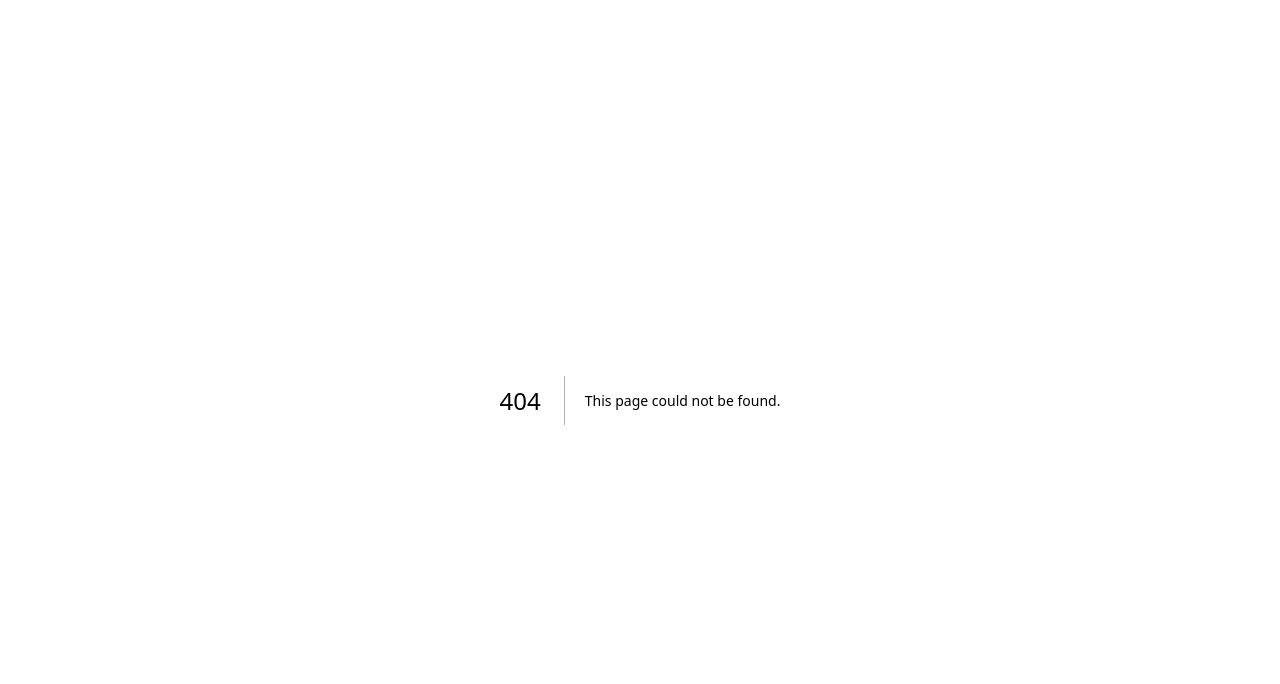
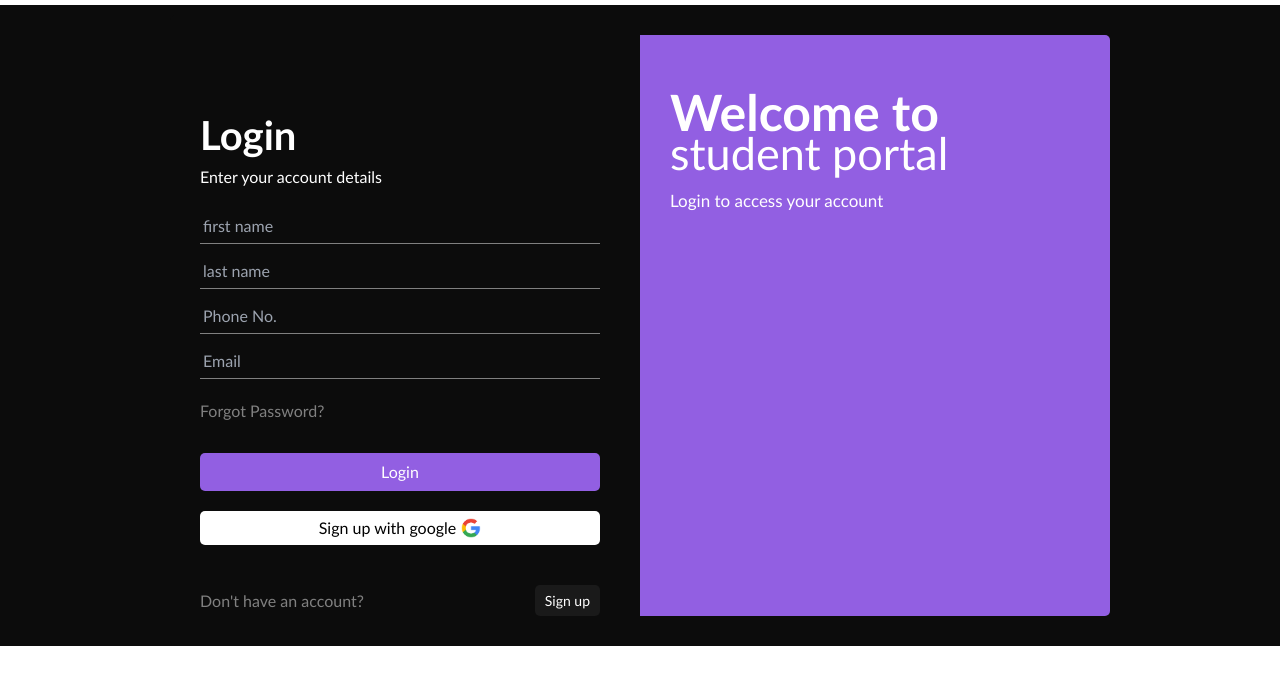
Before and after one commit to bright12037/julyproject, a Next.js app: page /register in a window 1280 px wide. Before the commit this address had no page. Shown: the top 684 px of the page. Built offline with nearby package versions, Linux system fonts and the light colour scheme.

Commit message:
register-page

```diff
--- a/src/app/page.js
+++ b/src/app/page.js
@@ -4,11 +4,7 @@ import Home from '@/components/Studentdashboard/right/home'
 const homepage = () => {
   return (
     <div>
-<<<<<<< HEAD
-      <h1>Homepage</h1>
-=======
       <Home/>
->>>>>>> 01dea564e6a8f069752aec9d30426edc33feda01
     </div>
 
   )
--- /dev/null
+++ b/src/app/register/page.css
@@ -0,0 +1,243 @@
+.ctn
+{
+    display: flex;
+    justify-content: center;
+    background-color: rgb(12, 12, 12);
+    margin-top: 5px;
+    position: fixed;
+    width: 100%;
+
+}
+
+.left
+{
+    background-color: rgb(12, 12, 12);
+    color: white;
+    padding: 90px 40px 30px 30px;
+    border: none;
+    margin-top: 10px;
+    border-radius: 5px 0 0 5px;
+
+}
+
+.left form input
+{
+    background-color: transparent;
+    width: 400px;
+
+}
+
+.left h1
+{
+    font-weight: bold;
+    font-family: 'Trebuchet MS', 'Lucida Sans Unicode', 'Lucida Grande', 'Lucida Sans', Arial, sans-serif;
+    font-size: 40px;
+
+}
+
+.left p
+{
+    color: white;
+    font-family: 'Gill Sans', 'Gill Sans MT', Calibri, 'Trebuchet MS', sans-serif;
+    font-size: 16px;
+
+}
+
+.left form
+{
+    display: flex;
+    flex-direction: column;
+    font-family: 'Gill Sans', 'Gill Sans MT', Calibri, 'Trebuchet MS', sans-serif;
+
+}
+
+.left form .fname
+{
+    color: gray;
+    border-bottom: 1px solid gray;
+    padding-top: 5px;
+    margin-top: 20px;
+    padding-left: 3px;
+    padding-bottom: 5px;
+
+}
+
+.left form .lname
+{
+    color: gray;
+    border-bottom: 1px solid gray;
+    padding-bottom: 5px;
+    padding-left: 3px;
+    padding-top: 5px;
+    margin-top: 10px;
+
+}
+
+.left form .phone
+{
+    color: gray;
+    border-bottom: 1px solid gray;
+    padding-bottom: 5px;
+    padding-left: 3px;
+    padding-top: 5px;
+    margin-top: 10px;
+
+}
+
+.left form .email
+{
+    color: gray;
+    border-bottom: 1px solid gray;
+    padding-bottom: 5px;
+    padding-left: 3px;
+    padding-top: 5px;
+    margin-top: 10px;
+
+}
+
+.left .forgot_password
+{
+    font-size: 16px;
+    margin-top: 20px;
+    color: gray;
+    cursor: pointer;
+
+}
+
+.left .login
+{
+    background-color: #925FE2;
+    font-family: 'Gill Sans', 'Gill Sans MT', Calibri, 'Trebuchet MS', sans-serif;
+    display: flex;
+    width: 100%;
+    justify-content: center;
+    margin-top: 30px;
+    border: 2px solid transparent;
+    cursor: pointer;
+    padding: 5px;
+    border-radius: 5px;
+    transition: 0.7s;
+
+}
+
+.left .login:hover
+{
+    background-color: white;
+    color: #925FE2;
+    border: 2px solid #925FE2;
+    transition: all 0.7s;
+
+}
+
+.left .login:active
+{
+    background-color: #925FE2;
+    color: white;
+    border: 2px solid transparent;
+    transition: all 0.7s;
+
+}
+
+.left .google
+{
+    display: flex;
+    align-items: center;
+    justify-content: center;
+    font-family: 'Gill Sans', 'Gill Sans MT', Calibri, 'Trebuchet MS', sans-serif;
+    gap: 5px;
+    background-color: white;
+    color: black;
+    padding: 5px;
+    width: 100%;
+    border: none;
+    border-radius: 5px;
+    margin-top: 20px;
+
+}
+
+.left .bottom
+{
+    margin-top: 40px;
+    display: flex;
+    align-items: center;
+
+}
+
+.left .bottom p
+{
+    color: gray;
+    cursor: pointer;
+
+}
+
+.left .bottom button
+{
+    margin-left: auto;
+    font-family: 'Trebuchet MS', 'Lucida Sans Unicode', 'Lucida Grande', 'Lucida Sans', Arial, sans-serif;
+    border: none;
+    font-size: 14px;
+    border-radius: 5px;
+    cursor: pointer;
+    color: white;
+    background-color: rgb(26, 26, 26);
+    padding: 5px 10px;
+    transition: 0.5s;
+
+}
+
+.left .bottom button:hover
+{
+    transform: scale(1.05);
+    transition: all 0.5s;
+
+}
+
+.left .bottom button:active
+{
+    transform: scale(0.98);
+
+}
+
+/* right */
+
+.right
+{
+    background-color: #925FE2;
+    display: flex;
+    flex-direction: column;
+    border: none;
+    margin-top: 30px;
+    margin-bottom: 30px;
+    border-radius: 0 5px 5px 0;
+    padding: 40px 40px 30px 30px;
+
+}
+
+.right h1
+{
+    font-weight: bold;
+    color: white;
+    font-family: 'Trebuchet MS', 'Lucida Sans Unicode', 'Lucida Grande', 'Lucida Sans', Arial, sans-serif;
+    font-size: 50px;
+    width: 400px;
+
+}
+
+.right .student
+{
+    font-weight: lighter;
+    margin-top: -30px;
+    font-family: 'Trebuchet MS', 'Lucida Sans Unicode', 'Lucida Grande', 'Lucida Sans', Arial, sans-serif;
+    color: white;
+    font-size: 45px;
+
+}
+
+.right p
+{
+    font-size: 17px;
+    color: white;
+    font-family: 'Gill Sans', 'Gill Sans MT', Calibri, 'Trebuchet MS', sans-serif;
+    padding-bottom: 349px;
+
+}
--- /dev/null
+++ b/src/app/register/page.jsx
@@ -0,0 +1,56 @@
+import React from 'react'
+import './page.css'
+import Image from 'next/image'
+import google from './Image/Google-logo.png'
+
+const page = () => {
+  return (
+    <div>
+
+        <div id='box' className='hidden md:hidden lg:hidden xl:block'>
+
+        <div className='ctn'>
+
+        {/* Left */}
+        <div className='left'>
+            <h1>Login</h1>
+            <p>Enter your account details</p>
+
+            <form>
+            <input className='fname' type="text" placeholder='first name' required />
+            <input className='lname' type="text" placeholder='last name' required />
+            <input className='phone' type="number" placeholder='Phone No.' required />
+            <input className='email' type="email" placeholder='Email' required />
+
+            <span>
+            <p className='forgot_password'>Forgot Password?</p>
+            </span>
+
+            <button className='login'>Login</button>
+            <button className='google'>Sign up with google <Image src={google} width={20} alt /></button>
+            </form>
+
+            <div className='bottom'>
+            <p>Don't have an account?</p>
+            <button>Sign up</button>
+            </div>
+
+        </div>
+
+        {/* Right */}
+        <div className="right">
+            <h1>Welcome to</h1>
+            <h2 className='student'>student portal</h2>
+            <p>Login to access your account</p>
+        </div>
+
+
+
+        </div>
+        </div>
+
+    </div>
+  )
+}
+
+export default page
```
Also changed, not shown: src/app/register/Image/Google-logo.png (added).
